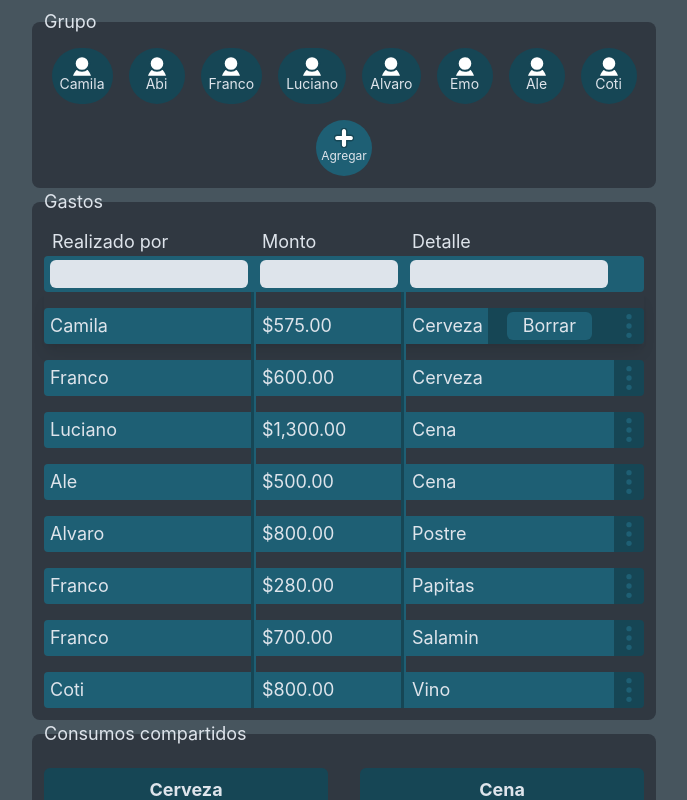
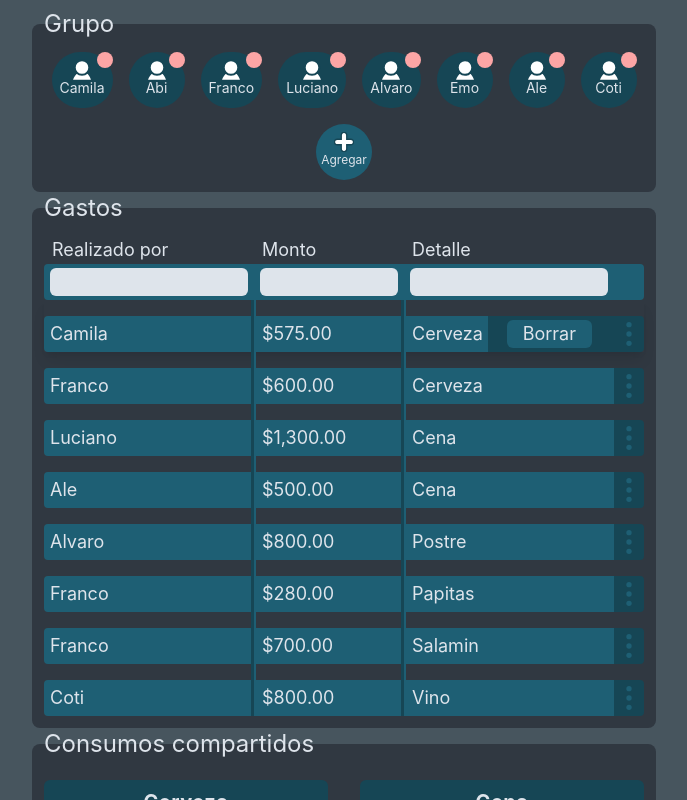
Before and after one commit to ffranco-a/CheckPlease, a React (Create React App) app in the folder check-please/: page /main in a window 1280 px wide. Both pictures are taken after a click on the button 925 px from the left and 326 px from the top of the page. Shown: the top 800 px of the page, without its empty margins (296-983 px from the left). Built offline with nearby package versions, Linux system fonts and the light colour scheme.

Commit message:
fixes: - botones para quitar a personas del grupo habían desaparecido - botón para borrar un gasto era focusable estando invisible

```diff
--- a/check-please/src/App.js
+++ b/check-please/src/App.js
@@ -207,7 +207,7 @@ function App() {
     e.preventDefault();
 
     // setResultados(calcular(reunionTipoSalida, todesCompartenTodo, grupo, gastos, categorias)); //* ← este es el real
-    setResultados(calcular(false, false, grupo, gastos, categorias)); //TODO refactor. solo es versión estable para deployar
+    setResultados(calcular(false, false, grupo, gastos, categorias)); // TODO: refactor. solo es versión estable para deployar
     navigate('/results');
     window.scrollTo({ top: 0, behavior: 'smooth' });
   };
--- a/check-please/src/components/main/Consumo.jsx
+++ b/check-please/src/components/main/Consumo.jsx
@@ -28,7 +28,7 @@ function Consumo({ todes, categoria, categorias, setCategorias, grupo, agregarPe
 
   return (
     <div className={`${todes ? 'bg-complementary' : 'bg-primary-dark'} p-2 flex flex-col text-text rounded-md h-full`}>
-      <span className='capitalize font-bold text-center'>{categoria.detalle}</span>
+      <span className='capitalize font-bold text-center text-xl tracking-wide'>{categoria.detalle}</span>
       <ConsumosSiONo categoria={categoria.detalle} handleSetTodes={handleTodes} todes={categoria.todes} disabled={todes} />
 
       {/* //* si la categoría no fue compartida por todes, muestro el selector de personas individuales */}
--- a/check-please/src/components/main/Consumos.jsx
+++ b/check-please/src/components/main/Consumos.jsx
@@ -5,7 +5,7 @@ import Consumo from './Consumo';
 function Consumos({ categorias, setCategorias, grupo, todes, setTodes, agregarPersona }) {
   return (
     <fieldset className='bg-dark text-text p-3 rounded-lg'>
-      <legend>Consumos compartidos</legend>
+      <legend className='text-2xl'>Consumos compartidos</legend>
       {/* //* comentado hasta que esa funcionalidad esté implementada, por el momento si no hay gastos le informo al user que aún no hay gastos por compartir */}
       {/* <ConsumosSiONo categoria='Todo' todes={todes} setTodes={setTodes} /> */}
       {categorias.length === 0 && <h4 className='text-center text-gray-500'>Esperando gastos...</h4>}
--- a/check-please/src/components/main/Gasto.jsx
+++ b/check-please/src/components/main/Gasto.jsx
@@ -24,7 +24,7 @@ function Gasto({ gasto, borrarGasto }) {
         className={`absolute right-4 tablet:right-7 top-4 bottom-0 bg-primary-dark flex items-center justify-end overflow-hidden box-border transition-all ${
           showOptions ? 'w-32 px-6' : 'w-0 px-0'
         }`}>
-        <button onClick={() => borrarGasto(gasto)} className={`${showOptions ? 'opacity-100' : 'opacity-0'} bg-primary rounded-md px-4 min-w-max transition-all hover:bg-primary-light`}>
+        <button onClick={() => borrarGasto(gasto)} className={`${showOptions ? 'opacity-100' : 'opacity-0 hidden'} bg-primary rounded-md px-4 min-w-max transition-all hover:bg-primary-light`}>
           Borrar
         </button>
         {/* <button className='bg-primary rounded-md px-4 ml-4 min-w-max transition-colors hover:bg-primary-light'>
--- a/check-please/src/components/main/Gastos.jsx
+++ b/check-please/src/components/main/Gastos.jsx
@@ -41,7 +41,7 @@ function Gastos({ gastos, setGastos, grupo, agregarPersona, categorias, setCateg
 
   return (
     <fieldset className='bg-dark text-text p-3 rounded-lg'>
-      <legend>Gastos</legend>
+      <legend className='text-2xl'>Gastos</legend>
       <GastoAgregar
         agregarGasto={handleAgregarGasto}
         grupo={grupo}
--- a/check-please/src/components/main/Persona.jsx
+++ b/check-please/src/components/main/Persona.jsx
@@ -7,7 +7,6 @@ function Persona({ persona, borrarPersona }) {
       <img src={userLogo} alt='user logo' className='w-6 h-6' />
       <span className='capitalize text-sm text-text relative bottom-1'>
         {persona.nombre}
-        {/* , id: {persona.id} */}
       </span>
       <button
         title={`Eliminar a ${persona.nombre.toUpperCase()} del grupo`}
--- a/check-please/src/components/main/PersonaAgregar.jsx
+++ b/check-please/src/components/main/PersonaAgregar.jsx
@@ -26,7 +26,7 @@ function AgregarPersonas({ agregarPersona, setMostrarInput }) {
         // onBlur={() => {
         //   if (nombre === '') setMostrarInput(false);
         // }}
-        className='bg-primary rounded flex items-center'>
+        className='bg-primary rounded flex items-center relative'>
         <input
           type='text'
           autoFocus
@@ -45,6 +45,13 @@ function AgregarPersonas({ agregarPersona, setMostrarInput }) {
           } h-full px-2 text-sm custom-table-right-side transition-all`}>
           Agregar
         </button>
+
+        {/* botón cerrar input agregar persona */}
+        <button
+          title={`Cerrar`}
+          onClick={() => setMostrarInput(false)}
+          className='h-4 w-4 absolute -top-2 -right-2 rounded-full bg-red-300 transition-all hover:bg-red-400'
+        />
       </form>
     </div>
   );
--- a/check-please/src/components/main/PersonaBotonAgregar.jsx
+++ b/check-please/src/components/main/PersonaBotonAgregar.jsx
@@ -9,7 +9,7 @@ function PersonaBotonAgregar({ mostrarInput, setMostrarInput }) {
       } p-2 w-14 h-14 flex flex-col items-center justify-start bg-primary rounded-full relative  cursor-pointer transition-all`}
       onClick={() => setMostrarInput(!mostrarInput)}>
       <img src={addLogo} alt='user logo' className='w-5 h-5' />
-      <span className='text-xs text-text'>{mostrarInput ? 'Cerrar' : 'Agregar'}</span>
+      <span className='text-xs text-text'>Agregar</span>
     </div>
   );
 }
--- a/check-please/src/components/main/Personas.jsx
+++ b/check-please/src/components/main/Personas.jsx
@@ -13,8 +13,9 @@ function Personas({ grupo, setGrupo, agregarPersona, gastos }) {
   const handleBorrarPersona = (persona) => {
     //* si hay gastos realizados por la persona que se intenta eliminar, notifico al usuario y le pido que confirme (FALTA!)
     if (gastos.some((gasto) => gasto.persona === persona.nombre)) {
+      // TODO: implementar eliminación automática, con confirmación de usuario.
       alert(
-        'La persona que intentas eliminar tiene gastos registrados. Realizar esta acción borrará los gastos de esa persona, ¿confirmas realizar esta acción? (eventualmente implementar esta funcionalidad)'
+        'La persona que intentas eliminar tiene gastos registrados. Por favor primero elimina sus gastos y luego podrás quitar a esta persona del grupo.'
       );
       return;
     }
@@ -27,7 +28,7 @@ function Personas({ grupo, setGrupo, agregarPersona, gastos }) {
 
   return (
     <fieldset className='bg-dark text-text px-3 py-1 rounded-lg'>
-      <legend>Grupo</legend>
+      <legend className='text-2xl'>Grupo</legend>
       <div className='flex justify-center gap-4 my-2 overflow-x-auto flex-wrap'>
         {/* ↓ por cada persona en el array de personas muestro su nombre y opciones como editar el nombre o eliminarla */}
         {grupo.cantidad > 0 &&
--- a/check-please/tailwind.config.js
+++ b/check-please/tailwind.config.js
@@ -19,7 +19,7 @@ module.exports = {
         green: '#556E53',
         yellow: '#D89216',
         orange: '#9D5028',
-        red: '#9D3D28'
+        // red: '#9D3D28'
       },
       gridTemplateColumns: {
         '3-expenses': '35% 25% 35% minmax(20px, 5%)',
```
